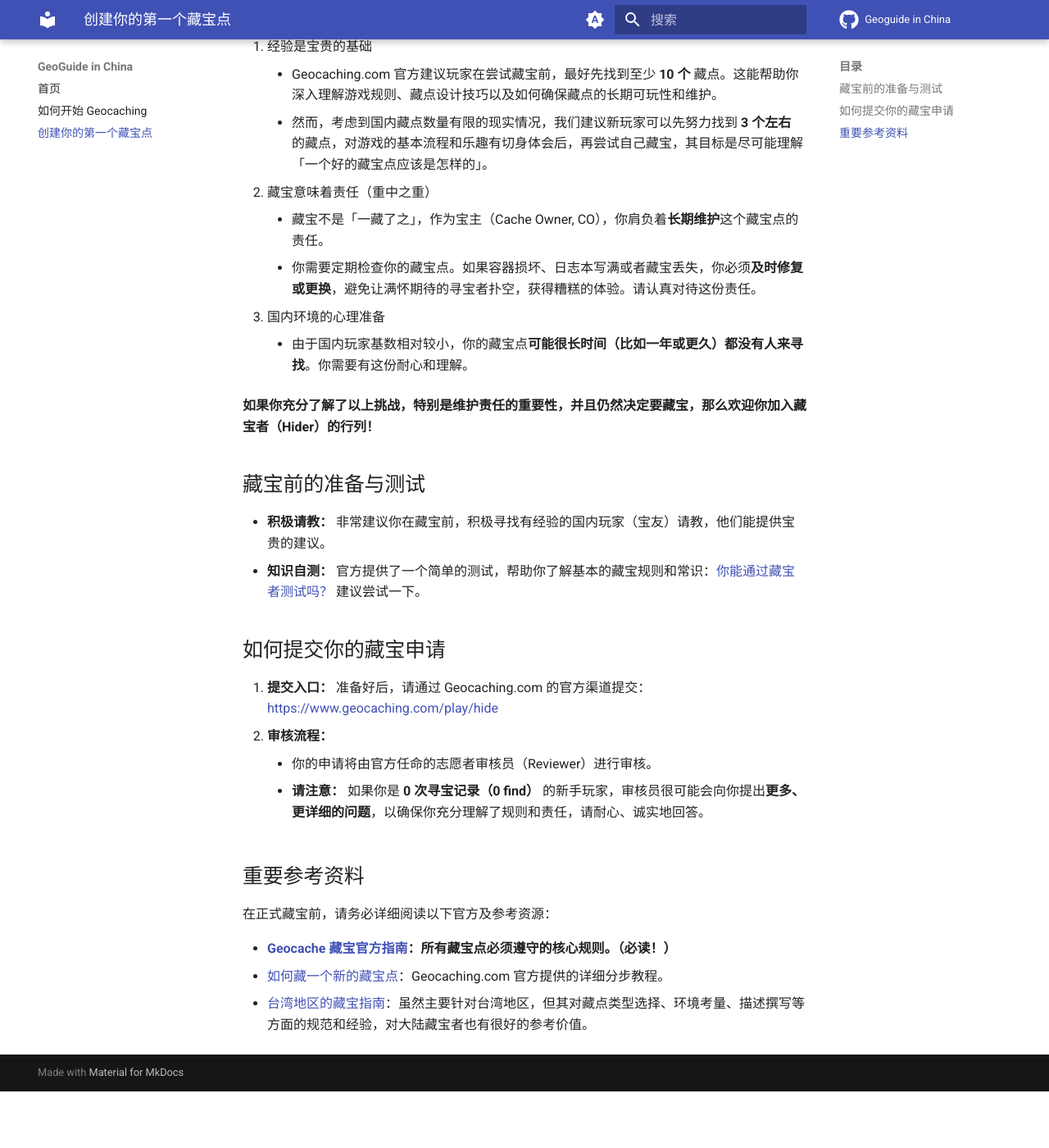
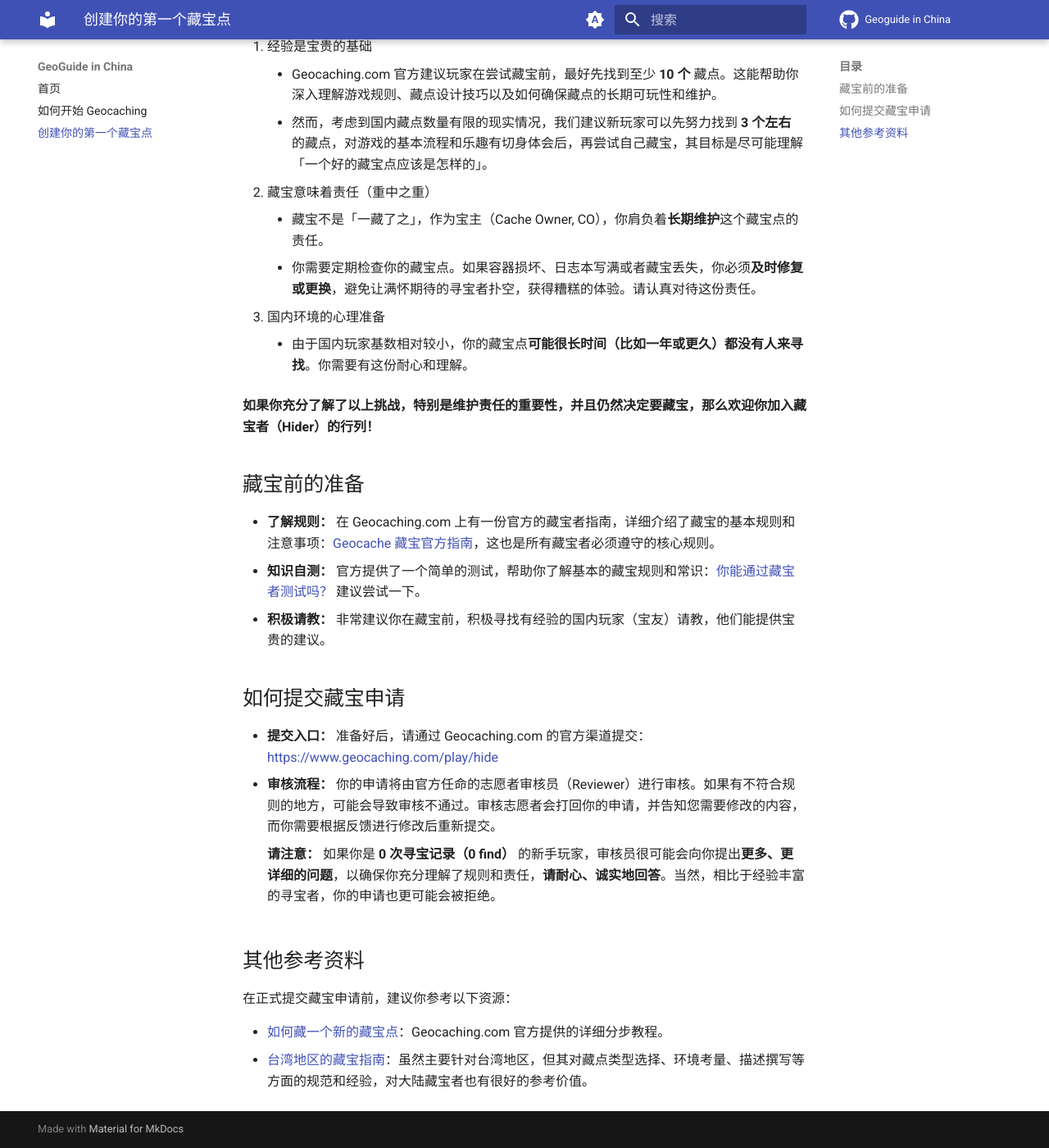
Before and after one commit to Konano/geoguide-in-china, an MkDocs documentation site: the page built from docs/hiding-a-cache.md, in a window 1280 px wide and 1400 px high, scrolled down 278 px. Shown: the whole window at 82% size. Built offline with MkDocs 1.6.1 and Material for MkDocs 9.7.7, drawn with Linux system fonts in a browser that asks for light colours; comment, search, counter and statistics services are not loaded; before the commit the page ends 1609 px from its top, so only the background shows below that.

Commit message:
更新文档：调整藏宝前准备部分的结构，增强审核流程说明

```diff
--- a/docs/hiding-a-cache.md
+++ b/docs/hiding-a-cache.md
@@ -17,23 +17,23 @@
 
 **如果你充分了解了以上挑战，特别是维护责任的重要性，并且仍然决定要藏宝，那么欢迎你加入藏宝者（Hider）的行列！**
 
-## 藏宝前的准备与测试
+## 藏宝前的准备
 
+*   **了解规则：** 在 Geocaching.com 上有一份官方的藏宝者指南，详细介绍了藏宝的基本规则和注意事项：[Geocache 藏宝官方指南](https://www.geocaching.com/play/guidelines)，这也是所有藏宝者必须遵守的核心规则。
+*   **知识自测：** 官方提供了一个简单的测试，帮助你了解基本的藏宝规则和常识：[你能通过藏宝者测试吗？](https://www.geocaching.com/blog/2014/12/can-you-pass-the-geocache-hiders-quiz/) 建议尝试一下。
 *   **积极请教：** 非常建议你在藏宝前，积极寻找有经验的国内玩家（宝友）请教，他们能提供宝贵的建议。
-*   **知识自测：** 官方提供了一个简单的测试，帮助你了解基本的藏宝规则和常识：[你能通过藏宝者测试吗？](https://www.geocaching.com/blog/2014/12/can-you-pass-the-geocache-hiders-quiz/) 建议尝试一下。
 
-## 如何提交你的藏宝申请
+## 如何提交藏宝申请
 
-1.  **提交入口：** 准备好后，请通过 Geocaching.com 的官方渠道提交：[https://www.geocaching.com/play/hide](https://www.geocaching.com/play/hide)
-2.  **审核流程：**
-    *   你的申请将由官方任命的志愿者审核员（Reviewer）进行审核。
-    *   **请注意：** 如果你是 **0 次寻宝记录（0 find）** 的新手玩家，审核员很可能会向你提出**更多、更详细的问题**，以确保你充分理解了规则和责任，请耐心、诚实地回答。
+*  **提交入口：** 准备好后，请通过 Geocaching.com 的官方渠道提交：[https://www.geocaching.com/play/hide](https://www.geocaching.com/play/hide)
+*  **审核流程：** 你的申请将由官方任命的志愿者审核员（Reviewer）进行审核。如果有不符合规则的地方，可能会导致审核不通过。审核志愿者会打回你的申请，并告知您需要修改的内容，而你需要根据反馈进行修改后重新提交。
 
-## 重要参考资料
+    **请注意：** 如果你是 **0 次寻宝记录（0 find）** 的新手玩家，审核员很可能会向你提出**更多、更详细的问题**，以确保你充分理解了规则和责任，**请耐心、诚实地回答**。当然，相比于经验丰富的寻宝者，你的申请也更可能会被拒绝。
 
-在正式藏宝前，请务必详细阅读以下官方及参考资源：
+## 其他参考资料
 
-*   **[Geocache 藏宝官方指南](https://www.geocaching.com/play/guidelines)：所有藏宝点必须遵守的核心规则。（必读！）**
+在正式提交藏宝申请前，建议你参考以下资源：
+
 *   [如何藏一个新的藏宝点](https://www.geocaching.com/help/index.php?pg=kb.book&id=19)：Geocaching.com 官方提供的详细分步教程。
 *   [台湾地区的藏宝指南](https://gcwiki.atlassian.net/wiki/spaces/GEO/pages/528413/Taiwan)：虽然主要针对台湾地区，但其对藏点类型选择、环境考量、描述撰写等方面的规范和经验，对大陆藏宝者也有很好的参考价值。
 
```
